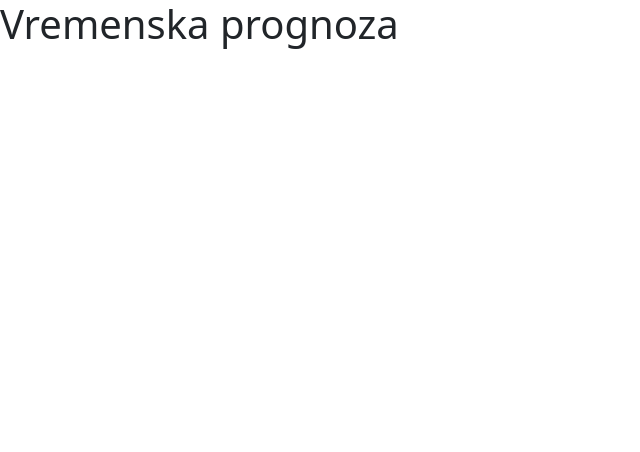
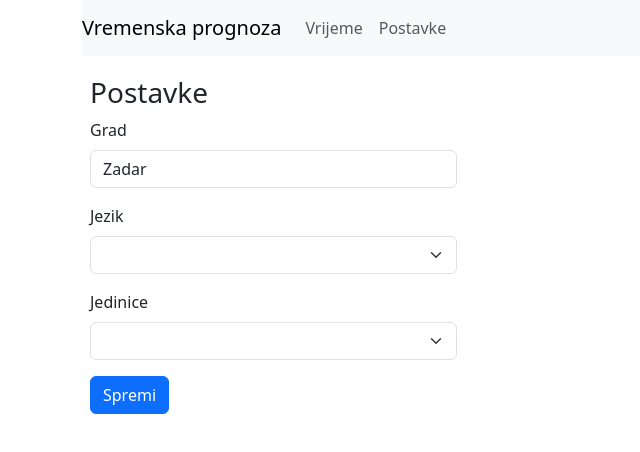
Before and after one commit to nikovrdoljak/ng-vremenska, an Angular app: page /settings in a window 1280 px wide. Before the commit this address led to /. Shown: the top 452 px of the page, without its empty margins (0-640 px from the left). Built offline with nearby package versions, Linux system fonts and the light colour scheme.

Commit message:
Forma za postavke i navigacija

```diff
--- a/src/app/app.component.html
+++ b/src/app/app.component.html
@@ -1,3 +1,12 @@
-<h1>{{title}}</h1>
-
-<router-outlet />
+<div class="container">
+    <nav class="navbar navbar-expand-lg navbar-light bg-light">
+        <a class="navbar-brand" [routerLink]="['/']">{{title}}</a>
+        <div class="navbar-nav mr-auto">
+            <a class="nav-link" [routerLink]="['/']">Vrijeme</a>
+            <a class="nav-link" [routerLink]="['/settings']">Postavke</a>
+        </div>
+    </nav>
+</div>
+<div class="container" style="padding: 20px">
+    <router-outlet />
+</div>
--- a/src/app/app.routes.ts
+++ b/src/app/app.routes.ts
@@ -1,10 +1,15 @@
 import { Routes } from '@angular/router';
 import { WeatherCityComponent } from './weather-city/weather-city.component';
-
+import { SettingsComponent } from './settings/settings.component';
 export const routes: Routes = [
     {
         path: '',
         component: WeatherCityComponent,
         title: 'Vremenska prognoza za grad',
+    },
+    {
+        path: 'settings',
+        component: SettingsComponent,
+        title: 'Postavke',
     }
 ];
--- /dev/null
+++ b/src/app/settings/settings.component.html
@@ -0,0 +1,29 @@
+<h3>Postavke</h3>
+
+<div class="col-4">
+    <form [formGroup]="settingsForm" (submit)="submitSettings()">
+        <div class="mb-3">
+            <label for="city" class="form-label">Grad</label>
+            <input id="city" type="text" formControlName="city" class="form-control" />
+            <div *ngIf="settingsForm.get('city')?.invalid && (settingsForm.get('city')?.dirty || settingsForm.get('city')?.touched)">
+                <span *ngIf="settingsForm.get('city')?.errors?.['required']" class="small text-danger">Upišite grad.</span>
+              </div>
+        </div>
+        <div class="mb-3">
+            <label for="lang" class="form-label">Jezik</label>
+            <select id="lang" formControlName="lang" class="form-select">
+                <option value="hr">Hrvatski</option>
+                <option value="en">English</option>
+            </select>
+
+        </div>
+        <div class="mb-3">
+            <label for="units" class="form-label">Jedinice</label>
+            <select id="units" formControlName="units" class="form-select">
+                <option value="metric">Metric</option>
+                <option value="imperial">Imperial</option>
+            </select>
+        </div>
+        <button type="submit" class="btn btn-primary" [disabled]="!settingsForm.valid">Spremi</button>
+    </form>
+</div>
--- /dev/null
+++ b/src/app/settings/settings.component.ts
@@ -0,0 +1,33 @@
+import { Component, inject } from '@angular/core';
+import { WeatherService } from '../weather.service';
+import { CommonModule } from '@angular/common';
+import { FormControl, FormGroup, ReactiveFormsModule, Validators } from '@angular/forms';
+import { Router } from '@angular/router';
+
+@Component({
+  selector: 'app-settings',
+  standalone: true,
+  imports: [CommonModule, ReactiveFormsModule],
+  templateUrl: './settings.component.html',
+  styleUrl: './settings.component.css'
+})
+export class SettingsComponent {
+  weatherService: WeatherService = inject(WeatherService);
+  settingsForm = new FormGroup({
+    city: new FormControl(sessionStorage.getItem('city') ?? 'Zadar', Validators.required),
+    lang: new FormControl(sessionStorage.getItem('lang')),
+    units: new FormControl(sessionStorage.getItem('units'))
+  });
+  constructor(private router: Router) {}
+
+  submitSettings() {
+    if (this.settingsForm.valid) {
+      this.weatherService.submitSettings(
+        this.settingsForm.value.city ?? '',
+        this.settingsForm.value.lang ?? '',
+        this.settingsForm.value.units ?? ''
+      );
+      this.router.navigate(['']);
+    }
+  }
+}
--- a/src/app/weather-city/weather-city.component.html
+++ b/src/app/weather-city/weather-city.component.html
@@ -1,11 +1,11 @@
 <div class="card" style="width: 24rem;" *ngIf="weather">
     <h4 class="card-header">
-        {{weather.name}}
+        {{weather.name | uppercase}}
     </h4>
     <div class="card-body">
-        <h5 class="card-title" >{{ description }}</h5>
+        <h5 class="card-title" >{{ weather.description | uppercase }}</h5>
         <div class="card-text">
-            <p>Temperatura: {{weather.temp}}</p>
+            <p>Temperatura: {{weather.temp | number:'1.0-0'}} {{weather.tempMeasure}}</p>
             <p>Vlažnost zraka: {{weather.humidity}}%</p>
             <p>Tlak: {{weather.pressure}} hpa</p>
         </div>
--- a/src/app/weather.service.ts
+++ b/src/app/weather.service.ts
@@ -9,11 +9,12 @@ export class WeatherService {
   constructor() { }
 
   async getWeatherByCity(): Promise<Weather> {
-    let response: any;
 
-    const city:string = 'zadar';
+    const city: string = sessionStorage.getItem('city') ?? 'zadar';
+    const units: string = sessionStorage.getItem('units') ?? '';
+    const lang: string = sessionStorage.getItem('lang') ?? '';
     const OPEN_WEATHER_API_KEY: string = 'e0fc4312cb583fa27eb794af4c75f574';
-    const parameters = {'q': city, 'appid': OPEN_WEATHER_API_KEY };
+    const parameters = {'q': city, 'appid': OPEN_WEATHER_API_KEY, 'units': units, 'lang': lang };
     const url: string = `https://api.openweathermap.org/data/2.5/weather?${new URLSearchParams(parameters).toString()}`;
     const data = await fetch(url);
     const dataJson =  (await data.json()) ?? {};
@@ -27,7 +28,14 @@ export class WeatherService {
       temp: data?.main?.temp,
       humidity:  data?.main?.humidity,
       pressure:  data?.main?.pressure,
+      tempMeasure: (sessionStorage.getItem('units') == 'metric' ? 'C' : 'F')
     }
     return weather;
   }
+
+  submitSettings(city: string, lang: string, units: string) {
+    sessionStorage.setItem("city", city);
+    sessionStorage.setItem("lang", lang);
+    sessionStorage.setItem("units", units);
+  }
 }
--- a/src/app/weather.ts
+++ b/src/app/weather.ts
@@ -4,4 +4,5 @@ export interface Weather {
     temp: number;
     humidity: number;
     pressure: number;
+    tempMeasure: string;
 }
```
Also changed, not shown: src/app/app.component.ts (+8 -3 lines), src/app/settings/settings.component.css (added).
